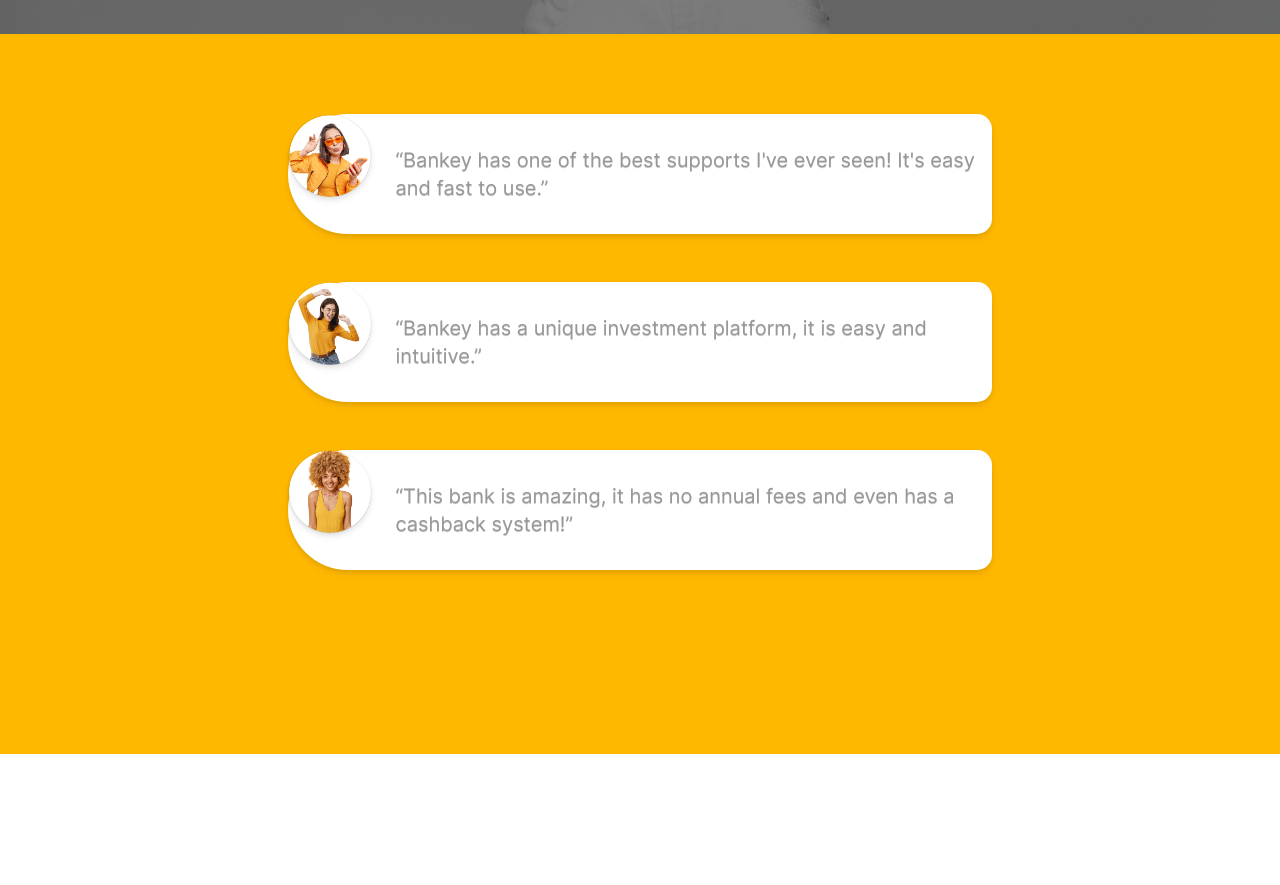
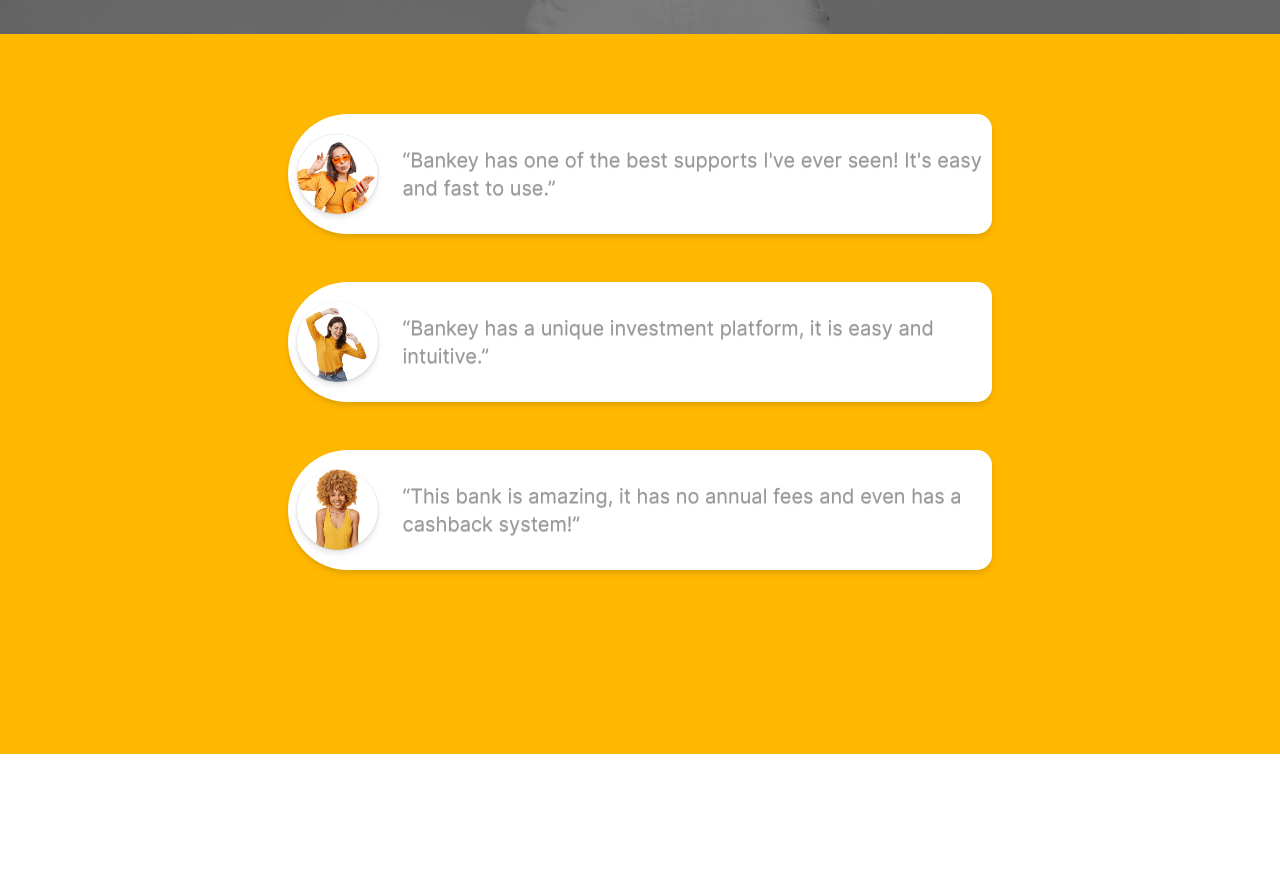
Before and after one commit to eduardo-victor/frontend-bank, a React (Vite) app: page / in a window 1280 px wide. Shown: the part 866-1751 px from the top of the page. Built offline with nearby package versions, Linux system fonts and the light colour scheme.

Commit message:
🐛 FIX: Fixing images on card comment

```diff
--- a/src/components/Comment.tsx
+++ b/src/components/Comment.tsx
@@ -8,8 +8,8 @@
 const Comment = (props: GetProps) => {
   return (
     <div>
-        <div className='w-[90vw] h-20 md:h-[12vh] md:w-[70vw] lg:h-[15vh] lg:w-[55vw] drop-shadow-md bg-white rounded-l-[120px] rounded-r-[30px] flex hover:transition-all hover:translate-y-3 hover:duration-150 hover:ease-in-out'>
-            <div className='w-[18.5vw] h-20 md:w-[11.5vw] sm:w-[12vw] lg:w-[7.0vw] lg:h-10 rounded-full drop-shadow-md'  >
+        <div className='w-[90vw] h-20 md:h-[12vh] md:w-[70vw] lg:h-[15vh] lg:w-[55vw] drop-shadow-md bg-white rounded-l-[120px] rounded-r-[30px] flex items-center hover:transition-all hover:translate-y-3 hover:duration-150 hover:ease-in-out'>
+            <div className='w-[18.5vw] h-20 md:w-[11.5vw] sm:w-[12vw] lg:w-[7.0vw] ml-2  lg:h-10 flex items-center rounded-full drop-shadow-md'  >
                 <img src={props.image} alt="comentario" />
             </div>
             <div className='h-full w-[50vw] flex items-center justify-center ml-6'>
```
